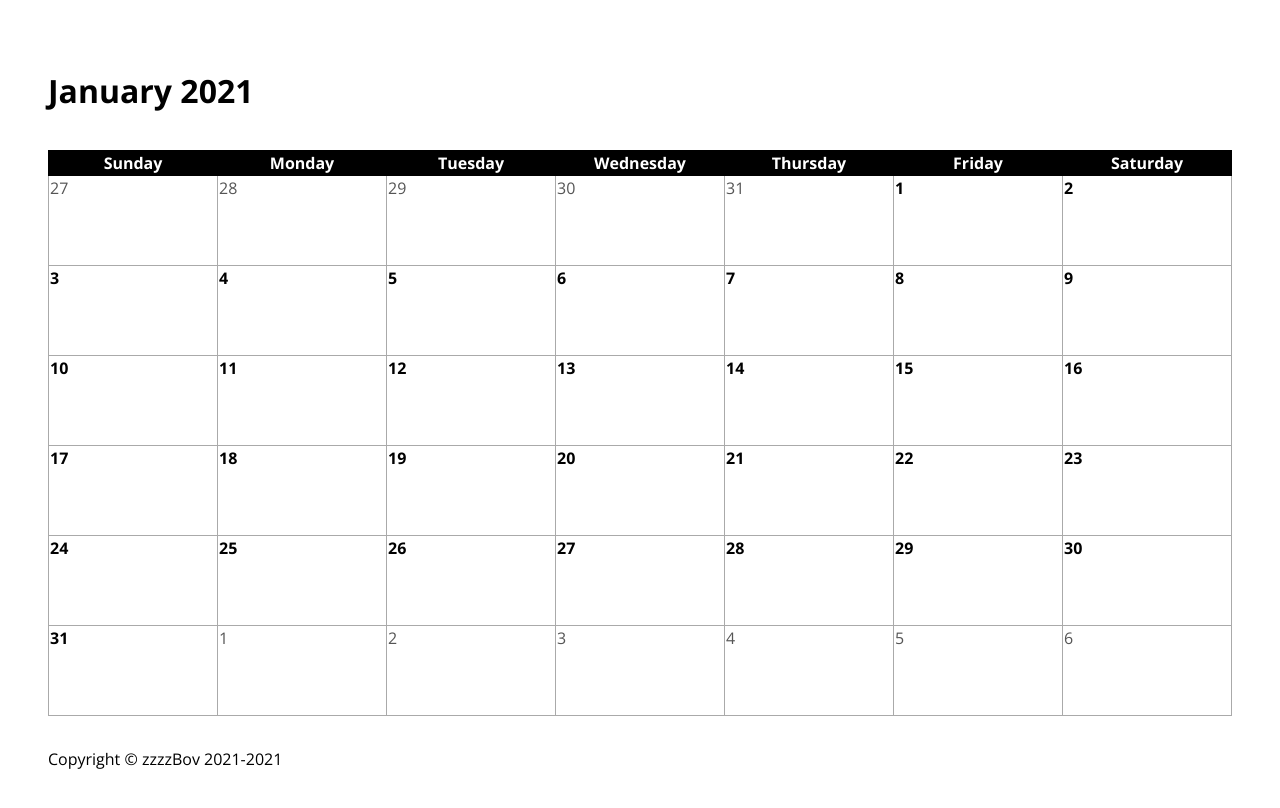
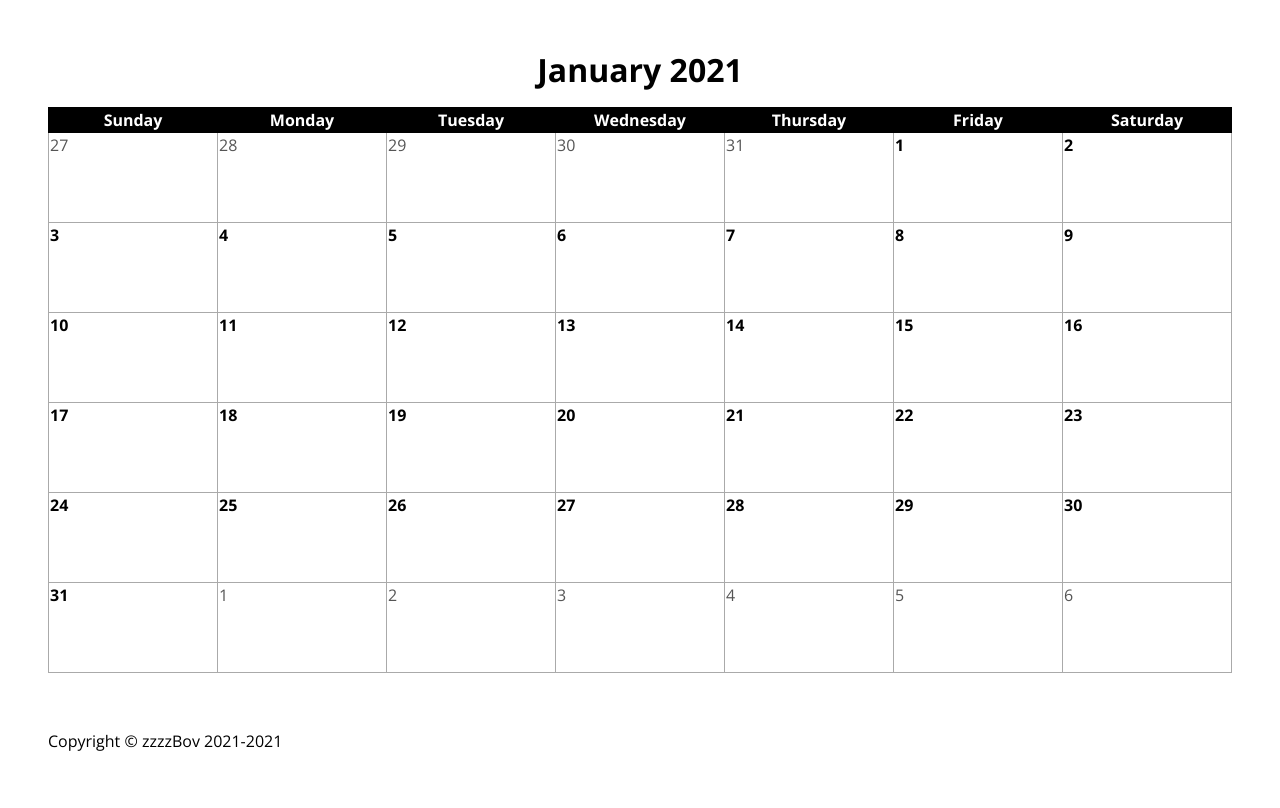
Before and after one commit to zzzzBov/mealplan, a React (Create React App) app: page / in a window 1280 px wide. Shown: the top 808 px of the page. Built offline with nearby package versions, Linux system fonts and the light colour scheme.

Commit message:
moved heading to separate component styled heading

```diff
--- a/src/App.tsx
+++ b/src/App.tsx
@@ -1,5 +1,11 @@
 import React, { FC, useContext, useMemo } from 'react';
-import { Calendar, Copyright, Layout, NavigationContext } from './components';
+import {
+  Calendar,
+  Copyright,
+  Heading,
+  Layout,
+  NavigationContext,
+} from './components';
 import { INavigator } from './navigation/Navigator';
 import { useQueryString } from './hooks/useQueryString';
 
@@ -27,11 +33,6 @@ export const App: FC<IAppProps> = () => {
 
   const now = new Date();
 
-  const heading = month.toLocaleString(window.navigator.language, {
-    month: 'long',
-    year: 'numeric',
-  });
-
   const click = () => {
     const m = (((month.getMonth() + 1) % 12) + 1).toString().padStart(2, '0');
     const y = (month.getFullYear() + Number(m === '01'))
@@ -47,7 +48,7 @@ export const App: FC<IAppProps> = () => {
 
   return (
     <Layout
-      header={<h1 onClick={click}>{heading}</h1>}
+      header={<Heading month={month} />}
       main={<Calendar month={month} />}
       footer={<Copyright date={now} />}
     />
--- a/src/components/Copyright.tsx
+++ b/src/components/Copyright.tsx
@@ -5,7 +5,9 @@ interface ICopyrightProps {
   date: Date;
 }
 
-const $Wrapper = styled.p``;
+const $Wrapper = styled.p`
+  margin: 0;
+`;
 
 export const Copyright: FC<ICopyrightProps> = ({ date }) => {
   const year = date.getFullYear();
--- /dev/null
+++ b/src/components/Heading.tsx
@@ -0,0 +1,19 @@
+import React, { FC } from 'react';
+import styled from 'styled-components';
+
+interface IHeadingProps {
+  month: Date;
+}
+
+const $Wrapper = styled.h1`
+  margin: 0;
+  text-align: center;
+`;
+
+export const Heading: FC<IHeadingProps> = ({ month }) => {
+  const heading = month.toLocaleString(window.navigator.language, {
+    month: 'long',
+    year: 'numeric',
+  });
+  return <$Wrapper>{heading}</$Wrapper>;
+};
--- a/src/components/index.ts
+++ b/src/components/index.ts
@@ -1,4 +1,5 @@
 export * from './Calendar';
 export * from './Copyright';
+export * from './Heading';
 export * from './Layout';
 export * from './NavigationContext';
--- a/src/styles/core/_document.scss
+++ b/src/styles/core/_document.scss
@@ -18,5 +18,5 @@ body {
 }
 
 .Root {
-  min-height: 100%;
+  height: 100%;
 }
```
